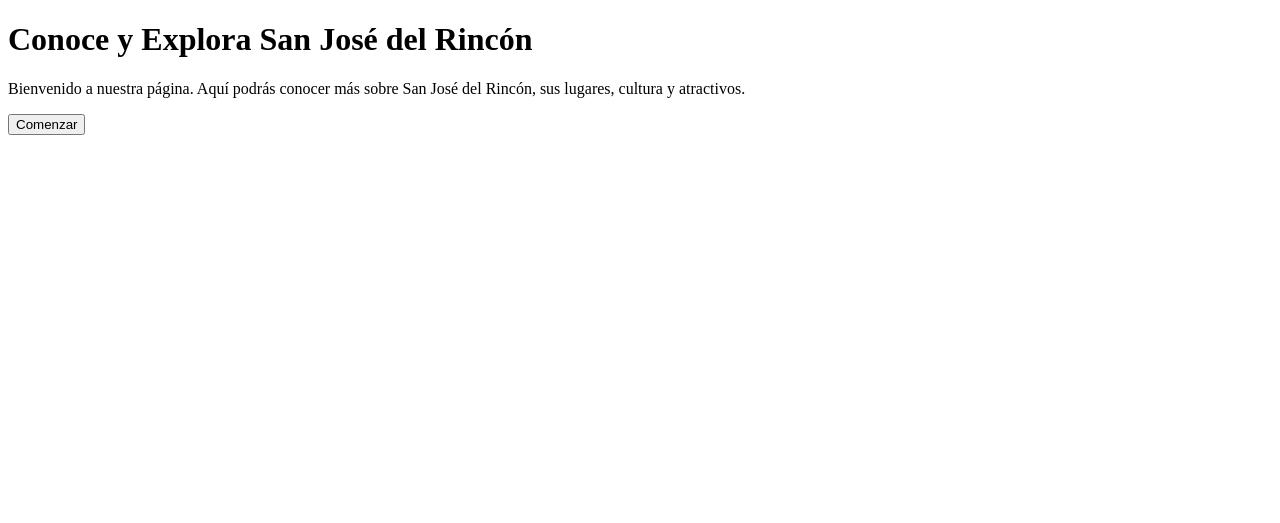
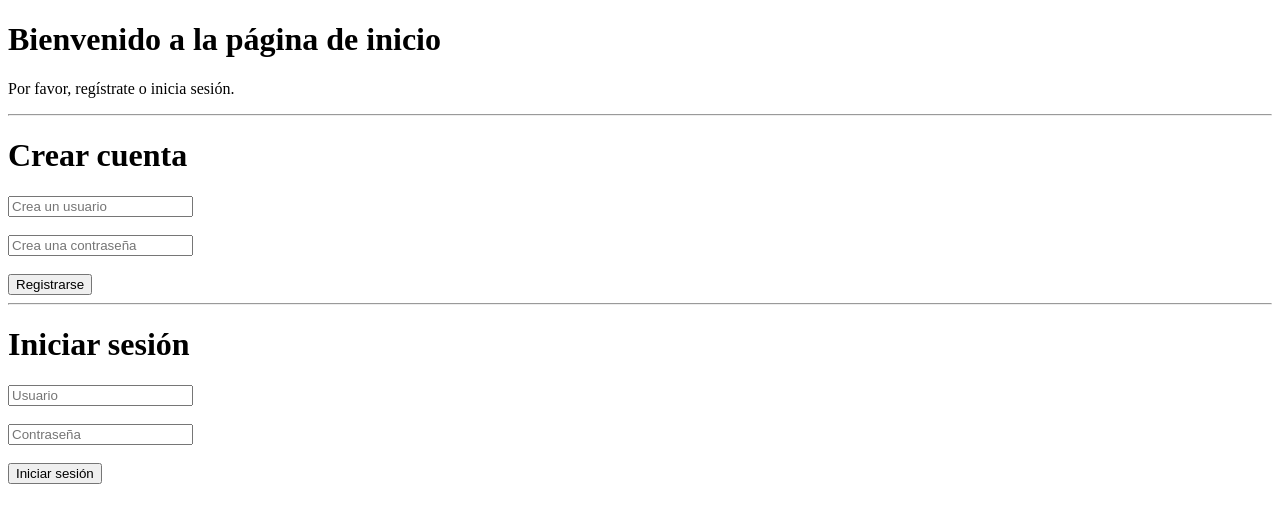
Before and after one commit to pagevanw/Conoce-y-Explora-SJR-305, a Flask app: template templates/pagina_principal.html in a window 1280 px wide. Shown: the top 523 px of the page. Run offline with Flask 3, Linux system fonts and the light colour scheme; the template is opened without the code that fills it, so the values that code supplies are empty.

Commit message:
Revamp main page with registration and login features

```diff
--- a/templates/pagina_principal.html
+++ b/templates/pagina_principal.html
@@ -2,22 +2,81 @@
 <html lang="es">
 <head>
     <meta charset="UTF-8">
-    <meta name="viewport" content="width=device-width, initial-scale=1.0">
-    <title>Inicio - San José del Rincón</title>
+    <title>Página de Inicio</title>
 </head>
 <body>
 
-    <h1>Conoce y Explora San José del Rincón</h1>
+    <h1>Bienvenido a la página de inicio</h1>
+    <p>Por favor, regístrate o inicia sesión.</p>
 
-    <p>
-        Bienvenido a nuestra página. Aquí podrás conocer más sobre
-        San José del Rincón, sus lugares, cultura y atractivos.
-    </p>
+    <hr>
 
-    <!-- Enlace que envuelve al botón para redirigir a la URL -->
-    <a href="https://www.ejemplo.com">
-        <button>Comenzar</button>
-    </a>
+    <h1>Crear cuenta</h1>
+
+    <input type="text" id="nuevoUsuario" placeholder="Crea un usuario">
+    <br><br>
+
+    <input type="password" id="nuevaContrasena" placeholder="Crea una contraseña">
+    <br><br>
+
+    <button onclick="registrar()">Registrarse</button>
+
+    <hr>
+
+    <h1>Iniciar sesión</h1>
+
+    <input type="text" id="usuario" placeholder="Usuario">
+    <br><br>
+
+    <input type="password" id="contrasena" placeholder="Contraseña">
+    <br><br>
+
+    <button onclick="iniciarSesion()">Iniciar sesión</button>
+
+    <p id="mensaje"></p>
+
+    <script>
+        let usuarioRegistrado = "";
+        let contrasenaRegistrada = "";
+
+        function registrar() {
+            usuarioRegistrado =
+                document.getElementById("nuevoUsuario").value;
+
+            contrasenaRegistrada =
+                document.getElementById("nuevaContrasena").value;
+
+            if (usuarioRegistrado === "" ||
+                contrasenaRegistrada === "") {
+                document.getElementById("mensaje").textContent =
+                    "Completa todos los campos";
+                return;
+            }
+
+            document.getElementById("mensaje").textContent =
+                "Registro completado";
+        }
+
+        function iniciarSesion() {
+            let usuario =
+                document.getElementById("usuario").value;
+
+            let contrasena =
+                document.getElementById("contrasena").value;
+
+            if (usuario === usuarioRegistrado &&
+                contrasena === contrasenaRegistrada &&
+                usuarioRegistrado !== "") {
+
+                document.getElementById("mensaje").textContent =
+                    "Inicio de sesión exitoso";
+
+            } else {
+                document.getElementById("mensaje").textContent =
+                    "Usuario o contraseña incorrectos";
+            }
+        }
+    </script>
 
 </body>
 </html>
```
